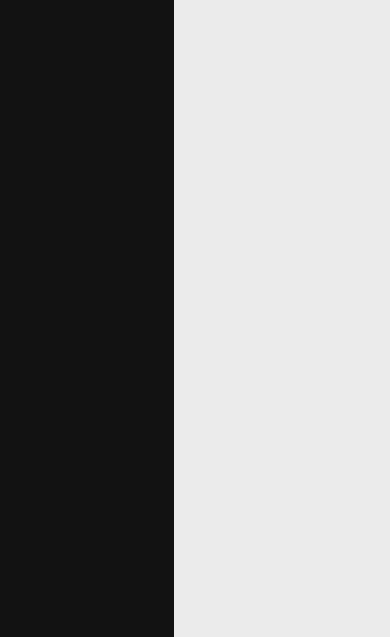
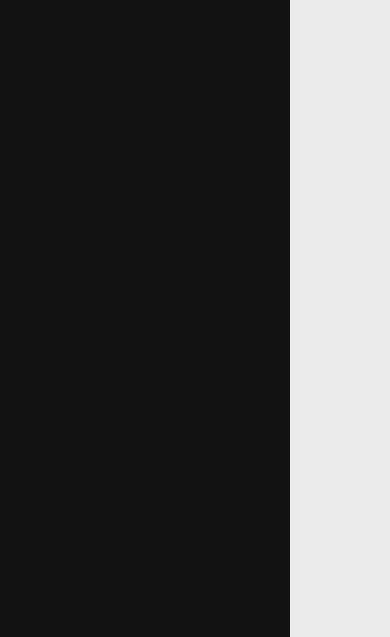
Before and after one commit to rajvatsal/todo, a website built with webpack: page src/template.html in a window 390 px wide. Shown: the part 207-844 px from the top of the page. Built offline with nearby package versions, Linux system fonts and the light colour scheme.

Commit message:
fix(style): Sidebar width in media query

```diff
--- a/src/css/styles.css
+++ b/src/css/styles.css
@@ -247,5 +247,6 @@ div.task-container {
     top: 0;
     bottom: 0;
     transform: translateX(0);
+    width: var(--fb-sidebar-fixed);
   }
 }
```
